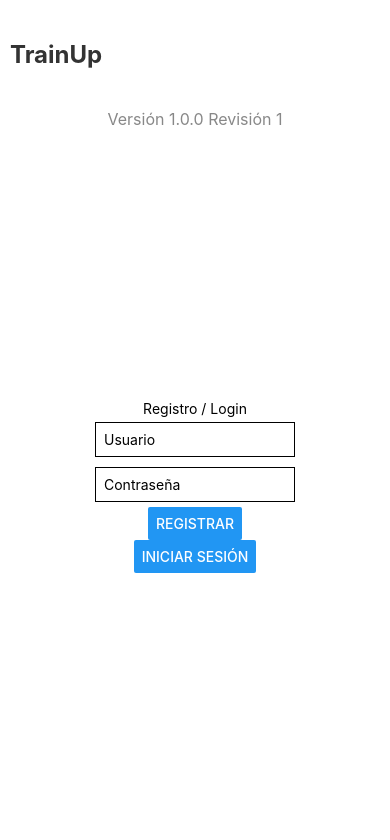
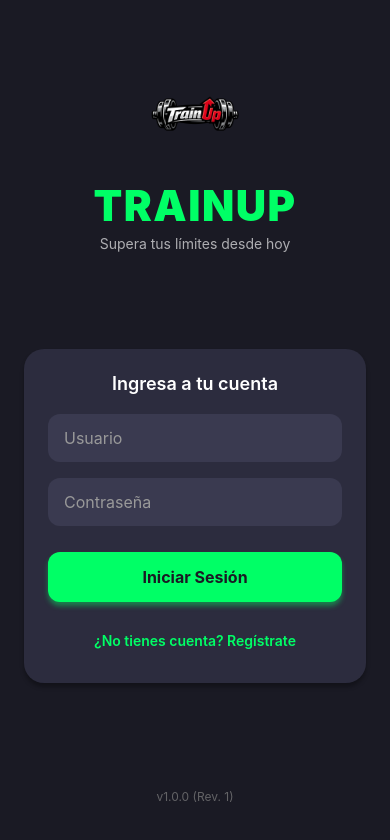
Before and after one commit to julianproplayer/Trabajo_Final_TrainUp, a React Native app: screen /Login in a window 390 px wide. Shown: the top 840 px of the page. Built offline with nearby package versions, Linux system fonts and the light colour scheme.

Commit message:
Se hizo mas atractivo el login

```diff
--- a/screens/LoginScreen.tsx
+++ b/screens/LoginScreen.tsx
@@ -1,5 +1,18 @@
 import React, { useState, useEffect } from 'react';
-import { View, Text, TextInput, Button, Alert, BackHandler, ToastAndroid, StyleSheet } from 'react-native';
+import {
+  View,
+  Text,
+  TextInput,
+  TouchableOpacity,
+  Alert,
+  BackHandler,
+  ToastAndroid,
+  StyleSheet,
+  KeyboardAvoidingView,
+  Platform,
+  ScrollView,
+  Image // 1. Agregamos Image aquí
+} from 'react-native';
 import AsyncStorage from '@react-native-async-storage/async-storage';
 import { NativeStackNavigationProp } from '@react-navigation/native-stack';
 import { RootStackParamList } from '../navigation';
@@ -29,7 +42,6 @@
     return () => backHandler.remove();
   }, [backPressedOnce]);
 
-  // 👉 Nuevo flujo de registro: navega a MetricasScreen
   const goToRegister = async () => {
     if (!username || !password) {
       Alert.alert("Error", "Completa usuario y contraseña");
@@ -48,7 +60,6 @@
     if (saved) {
       const userData = JSON.parse(saved);
       if (userData.password === password) {
-        // Guardamos la referencia del usuario actual
         await AsyncStorage.setItem("currentUser", `user_${username}`);
         navigation.reset({
           index: 0,
@@ -63,36 +74,158 @@
   };
 
   return (
-    <View style={styles.container}>
+    <KeyboardAvoidingView
+      behavior={Platform.OS === 'ios' ? 'padding' : 'height'}
+      style={styles.container}
+    >
+      <ScrollView contentContainerStyle={styles.scrollContainer} bounces={false}>
+
+        {/* Encabezado */}
+        <View style={styles.header}>
+          {/* 2. Renderizamos el logo aquí */}
+          <Image
+            source={require('../assets/logo_TrainUp.png')}
+            style={styles.logo}
+            resizeMode="contain"
+          />
           <Text style={styles.appName}>TrainUp</Text>
-      <Text style={styles.version}>Versión 1.0.0 Revisión 1</Text>
+          <Text style={styles.subtitle}>Supera tus límites desde hoy</Text>
+        </View>
 
-      <View style={styles.content}>
-        <Text>Registro / Login</Text>
+        {/* Tarjeta de Formulario */}
+        <View style={styles.card}>
+          <Text style={styles.cardTitle}>Ingresa a tu cuenta</Text>
+
           <TextInput
             placeholder="Usuario"
+            placeholderTextColor="#999"
             value={username}
             onChangeText={setUsername}
             style={styles.input}
+            autoCapitalize="none"
           />
+
           <TextInput
             placeholder="Contraseña"
+            placeholderTextColor="#999"
             secureTextEntry
             value={password}
             onChangeText={setPassword}
             style={styles.input}
+            autoCapitalize="none"
           />
-        <Button title="Registrar" onPress={goToRegister} />
-        <Button title="Iniciar sesión" onPress={login} />
+
+          {/* Botón Principal (Login) */}
+          <TouchableOpacity style={styles.primaryButton} onPress={login}>
+            <Text style={styles.primaryButtonText}>Iniciar Sesión</Text>
+          </TouchableOpacity>
+
+          {/* Botón Secundario (Registro) */}
+          <TouchableOpacity style={styles.secondaryButton} onPress={goToRegister}>
+            <Text style={styles.secondaryButtonText}>¿No tienes cuenta? Regístrate</Text>
+          </TouchableOpacity>
         </View>
-    </View>
+
+        {/* Footer con versión */}
+        <Text style={styles.version}>v1.0.0 (Rev. 1)</Text>
+
+      </ScrollView>
+    </KeyboardAvoidingView>
   );
 }
 
 const styles = StyleSheet.create({
-  container: { flex:1, backgroundColor:"#fff" },
-  appName: { marginTop:40, marginLeft:10, fontSize:24, fontWeight:"bold", color:"#333", alignSelf:"flex-start" },
-  version: { marginTop:40, textAlign:"center", fontSize:16, color:"#888" },
-  content: { flex:1, justifyContent:"center", alignItems:"center" },
-  input: { borderWidth:1, margin:5, width:200, padding:8 }
+  container: {
+    flex: 1,
+    backgroundColor: "#1A1A24"
+  },
+  scrollContainer: {
+    flexGrow: 1,
+    justifyContent: 'space-between',
+    paddingHorizontal: 24,
+    paddingVertical: 40,
+  },
+  header: {
+    marginTop: 30,
+    alignItems: 'center',
+  },
+  // 3. Estilos aplicados al logo
+  logo: {
+    width: 100,
+    height: 100,
+    marginBottom: 10,
+  },
+  appName: {
+    fontSize: 42,
+    fontWeight: "900",
+    color: "#00FF66",
+    letterSpacing: 1.5,
+    textTransform: 'uppercase'
+  },
+  subtitle: {
+    fontSize: 14,
+    color: '#AEAEB2',
+    marginTop: 4,
+  },
+  card: {
+    backgroundColor: '#2C2C3E',
+    borderRadius: 20,
+    padding: 24,
+    width: '100%',
+    shadowColor: "#000",
+    shadowOffset: { width: 0, height: 4 },
+    shadowOpacity: 0.30,
+    shadowRadius: 4.65,
+    elevation: 8,
+    marginVertical: 20,
+  },
+  cardTitle: {
+    fontSize: 18,
+    fontWeight: '600',
+    color: '#FFF',
+    marginBottom: 20,
+    textAlign: 'center',
+  },
+  input: {
+    backgroundColor: '#3A3A50',
+    color: '#FFF',
+    borderRadius: 12,
+    paddingHorizontal: 16,
+    paddingVertical: 14,
+    fontSize: 16,
+    marginBottom: 16,
+  },
+  primaryButton: {
+    backgroundColor: '#00FF66',
+    borderRadius: 12,
+    paddingVertical: 15,
+    alignItems: 'center',
+    marginTop: 10,
+    shadowColor: "#00FF66",
+    shadowOffset: { width: 0, height: 4 },
+    shadowOpacity: 0.4,
+    shadowRadius: 5,
+    elevation: 5,
+  },
+  primaryButtonText: {
+    color: '#1A1A24',
+    fontSize: 16,
+    fontWeight: 'bold',
+  },
+  secondaryButton: {
+    marginTop: 20,
+    paddingVertical: 10,
+    alignItems: 'center',
+  },
+  secondaryButtonText: {
+    color: '#00FF66',
+    fontSize: 14,
+    fontWeight: '600',
+  },
+  version: {
+    textAlign: "center",
+    fontSize: 12,
+    color: "#636366",
+    marginTop: 10
+  }
 });
```
Lines whose indentation alone changed are shown as unchanged.
